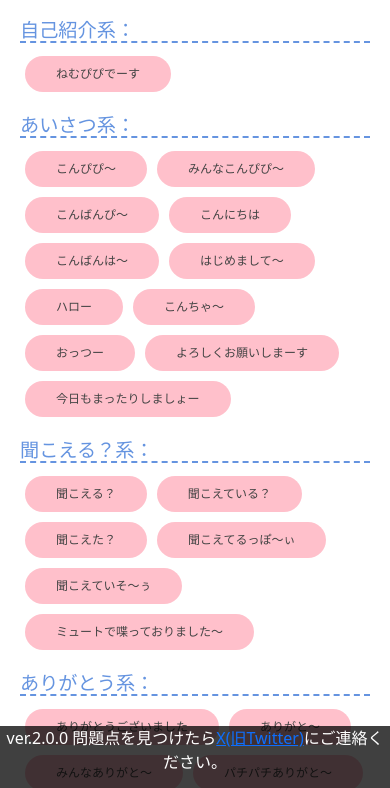
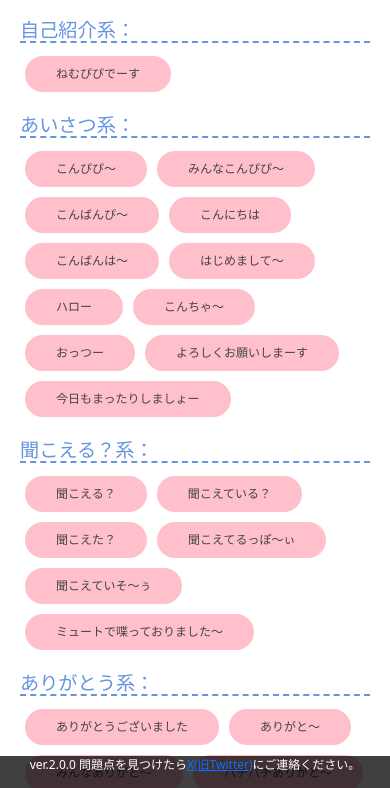
Before and after one commit to bonga-bon-bonga/nemupipi-button, a plain HTML site: page index.html in a window 390 px wide. Shown: the part 54-842 px from the top of the page. Drawn offline with nearby package versions, Linux system fonts and the light colour scheme.

Commit message:
フッターのタグ表記ミスを修正、スマホ表示時のフォントサイズを修正

```diff
--- a/css/nemupipi-button.css
+++ b/css/nemupipi-button.css
@@ -14,6 +14,9 @@
         font-size: 0.8rem;
     }
     .btn {
+        font-size: 0.75rem;
+    }
+    footer {
         font-size: 0.75rem;
     }
 }
--- a/index.html
+++ b/index.html
@@ -278,7 +278,7 @@
             </div>
         </div>
     </main>
-    <div class="fixed-bottom mx-0 bg-black bg-opacity-75 text-center text-white">
+    <footer class="fixed-bottom mx-0 bg-black bg-opacity-75 text-center text-white">
         <p>ver.2.0.0 問題点を見つけたら<a href="https://x.com/bonga_bon_bonga">X(旧Twitter)</a>にご連絡ください。</p>
     </footer>
 
```
